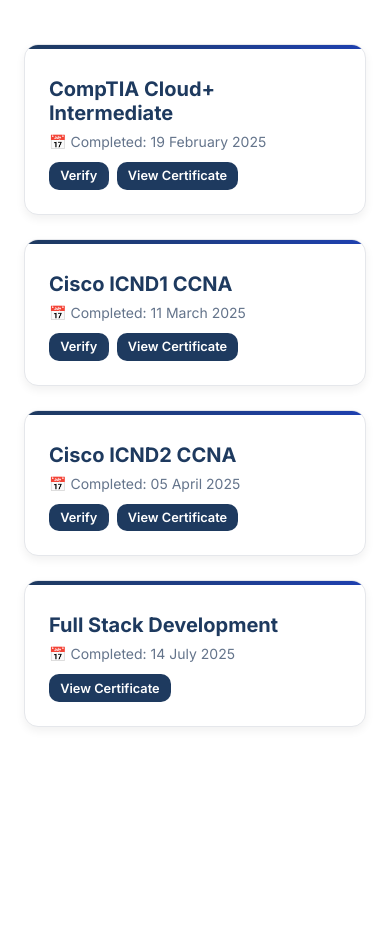
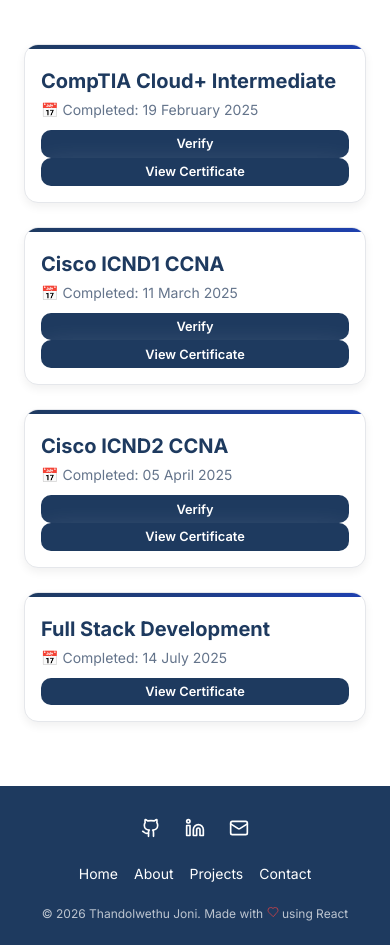
Before and after one commit to Jonii23/final_portfolio, a React (Vite) app: page /about in a window 390 px wide. Shown: the part 720-1665 px from the top of the page. Before the commit the page ends 1511 px from the top, so only its background shows below. Built offline with nearby package versions, Linux system fonts and the light colour scheme.

Commit message:
Update: Add responsive design, footer, hero background, fix UX issues

```diff
--- a/package.json
+++ b/package.json
@@ -27,8 +27,8 @@
     "@vitejs/plugin-react": "^4.3.4",
     "autoprefixer": "^10.4.20",
     "eslint": "^9.17.0",
+    "gh-pages": "^6.3.0",
     "tailwindcss": "^4.0.0-beta.6",
-    "vite": "^6.0.3",
-    "gh-pages": "^6.3.0"
+    "vite": "^6.0.3"
   }
 }
--- a/src/App.jsx
+++ b/src/App.jsx
@@ -8,35 +8,74 @@
 import Contact from "./pages/Contact";
 import Blog from "./pages/Blog";
 import Landing from "./components/Landing/Landing";
+import Footer from "./components/Footer";
 
 // Home page with all sections
 function HomePage() {
   return (
-    <main style={{ paddingTop: '5rem' }}>
+    <>
+      <main style={{ paddingTop: '5rem', minHeight: '100vh' }}>
         <section id="hero"><Hero /></section>
         <section id="about"><About /></section>
         <section id="projects"><Projects /></section>
         <section id="skills"><Skills /></section>
         <section id="contact"><Contact /></section>
-      <section id="blog"><Blog /></section>
+        {/* <section id="blog"><Blog /></section> */}
       </main>
+      <Footer />
+    </>
   );
 }
 
 // Main App Component
 function MainApp() {
   return (
-    <>
+    <div style={{ display: 'flex', flexDirection: 'column', minHeight: '100vh' }}>
       <Navbar />
       <Routes>
         <Route path="/" element={<HomePage />} />
-        <Route path="/about" element={<About />} />
-        <Route path="/projects" element={<Projects />} />
-        <Route path="/skills" element={<Skills />} />
-        <Route path="/contact" element={<Contact />} />
-        {/* <Route path="/blog" element={<Blog />} /> */}
+        <Route path="/about" element={
+          <>
+            <main style={{ flex: 1 }}>
+              <About />
+            </main>
+            <Footer />
+          </>
+        } />
+        <Route path="/projects" element={
+          <>
+            <main style={{ flex: 1 }}>
+              <Projects />
+            </main>
+            <Footer />
+          </>
+        } />
+        <Route path="/skills" element={
+          <>
+            <main style={{ flex: 1 }}>
+              <Skills />
+            </main>
+            <Footer />
+          </>
+        } />
+        <Route path="/contact" element={
+          <>
+            <main style={{ flex: 1 }}>
+              <Contact />
+            </main>
+            <Footer />
+          </>
+        } />
+        {/* <Route path="/blog" element={
+          <>
+            <main style={{ flex: 1 }}>
+              <Blog />
+            </main>
+            <Footer />
+          </>
+        } /> */}
       </Routes>
-    </>
+    </div>
   );
 }
 
--- a/src/components/Footer.jsx
+++ b/src/components/Footer.jsx
@@ -0,0 +1,95 @@
+import React from "react";
+import { Link } from "react-router-dom";
+import { Github, Linkedin, Mail, Heart } from "lucide-react";
+
+export default function Footer() {
+  const currentYear = new Date().getFullYear();
+
+  return (
+    <footer
+      style={{
+        background: "var(--navy)",
+        color: "white",
+        padding: "2rem 1rem",
+        marginTop: "auto",
+      }}
+    >
+      <div
+        style={{
+          maxWidth: "1200px",
+          margin: "0 auto",
+          textAlign: "center",
+        }}
+      >
+        {/* Social Links */}
+        <div
+          style={{
+            display: "flex",
+            justifyContent: "center",
+            gap: "1.5rem",
+            marginBottom: "1.5rem",
+            flexWrap: "wrap",
+          }}
+        >
+          <a
+            href="https://github.com/Jonii23"
+            target="_blank"
+            rel="noopener noreferrer"
+            style={{ color: "white", transition: "opacity 0.3s" }}
+            onMouseEnter={(e) => (e.target.style.opacity = "0.7")}
+            onMouseLeave={(e) => (e.target.style.opacity = "1")}
+          >
+            <Github size={20} />
+          </a>
+          <a
+            href="https://linkedin.com/in/olwethujoni"
+            target="_blank"
+            rel="noopener noreferrer"
+            style={{ color: "white", transition: "opacity 0.3s" }}
+            onMouseEnter={(e) => (e.target.style.opacity = "0.7")}
+            onMouseLeave={(e) => (e.target.style.opacity = "1")}
+          >
+            <Linkedin size={20} />
+          </a>
+          <a
+            href="mailto:jonithandolwethu05@gmail.com"
+            style={{ color: "white", transition: "opacity 0.3s" }}
+            onMouseEnter={(e) => (e.target.style.opacity = "0.7")}
+            onMouseLeave={(e) => (e.target.style.opacity = "1")}
+          >
+            <Mail size={20} />
+          </a>
+        </div>
+
+        {/* Quick Links */}
+        <div
+          style={{
+            display: "flex",
+            justifyContent: "center",
+            gap: "1rem",
+            flexWrap: "wrap",
+            marginBottom: "1.5rem",
+          }}
+        >
+          <Link to="/" style={{ color: "white", textDecoration: "none", fontSize: "0.875rem" }}>
+            Home
+          </Link>
+          <Link to="/about" style={{ color: "white", textDecoration: "none", fontSize: "0.875rem" }}>
+            About
+          </Link>
+          <Link to="/projects" style={{ color: "white", textDecoration: "none", fontSize: "0.875rem" }}>
+            Projects
+          </Link>
+          <Link to="/contact" style={{ color: "white", textDecoration: "none", fontSize: "0.875rem" }}>
+            Contact
+          </Link>
+        </div>
+
+        {/* Copyright */}
+        <p style={{ fontSize: "0.75rem", opacity: 0.7, margin: 0 }}>
+          © {currentYear} Thandolwethu Joni. Made with <Heart size={12} style={{ display: "inline", color: "#ef4444" }} /> using React
+        </p>
+      </div>
+    </footer>
+  );
+}
--- /dev/null
+++ b/src/components/GitHubRepos.jsx
@@ -0,0 +1,129 @@
+import React, { useEffect, useState } from "react";
+
+export default function GitHubRepos({ username = "Jonii23", max = 6 }) {
+  const [repos, setRepos] = useState([]);
+  const [loading, setLoading] = useState(true);
+  const [error, setError] = useState(null);
+
+  useEffect(() => {
+    async function fetchRepos() {
+      try {
+        setLoading(true);
+        const response = await fetch(
+          `https://api.github.com/users/${username}/repos?sort=updated&per_page=100`
+        );
+
+        if (!response.ok) throw new Error("GitHub API Error");
+
+        const data = await response.json();
+
+        // Sort by updated date and get the most recent ones
+        const sortedRepos = data
+          .sort((a, b) => new Date(b.updated_at) - new Date(a.updated_at))
+          .slice(0, max);
+
+        setRepos(sortedRepos);
+        setError(null);
+      } catch (err) {
+        console.error(err);
+        setError("Failed to load repositories");
+      } finally {
+        setLoading(false);
+      }
+    }
+
+    fetchRepos();
+  }, [username, max]);
+
+  if (loading) {
+    return (
+      <div style={{ textAlign: "center", padding: "2rem" }}>
+        <p>Loading repositories...</p>
+      </div>
+    );
+  }
+
+  if (error) {
+    return (
+      <div style={{ textAlign: "center", padding: "2rem", color: "#dc2626" }}>
+        <p>{error}</p>
+      </div>
+    );
+  }
+
+  if (repos.length === 0) {
+    return (
+      <div style={{ textAlign: "center", padding: "2rem" }}>
+        <p>No repositories found</p>
+      </div>
+    );
+  }
+
+  return (
+    <div style={{
+      display: 'grid',
+      gridTemplateColumns: 'repeat(auto-fill, minmax(300px, 1fr))',
+      gap: '1.5rem',
+      marginTop: '1rem'
+    }}>
+      {repos.map((repo) => (
+        <div key={repo.id} className="card">
+          <h3 style={{
+            fontSize: '1.125rem',
+            fontWeight: 'bold',
+            color: 'var(--navy)',
+            marginBottom: '0.5rem',
+            overflow: 'hidden',
+            textOverflow: 'ellipsis',
+            whiteSpace: 'nowrap'
+          }}>
+            {repo.name}
+          </h3>
+          <p style={{
+            fontSize: '0.875rem',
+            color: '#64748b',
+            marginBottom: '1rem',
+            lineHeight: '1.5',
+            minHeight: '3rem'
+          }}>
+            {repo.description || "No description available"}
+          </p>
+          <div style={{
+            display: 'flex',
+            justifyContent: 'space-between',
+            alignItems: 'center',
+            flexWrap: 'wrap',
+            gap: '0.5rem'
+          }}>
+            <a
+              href={repo.html_url}
+              target="_blank"
+              rel="noopener noreferrer"
+              style={{
+                color: 'var(--accent)',
+                textDecoration: 'none',
+                fontSize: '0.875rem',
+                fontWeight: '500'
+              }}
+              onMouseEnter={(e) => e.target.style.textDecoration = 'underline'}
+              onMouseLeave={(e) => e.target.style.textDecoration = 'none'}
+            >
+              View Repository →
+            </a>
+            {repo.language && (
+              <span style={{
+                fontSize: '0.75rem',
+                padding: '0.25rem 0.5rem',
+                background: '#f1f5f9',
+                borderRadius: '4px',
+                color: '#475569'
+              }}>
+                {repo.language}
+              </span>
+            )}
+          </div>
+        </div>
+      ))}
+    </div>
+  );
+}
--- a/src/components/Navbar.jsx
+++ b/src/components/Navbar.jsx
@@ -7,7 +7,7 @@
   { label: "Projects", to: "/projects" },
   { label: "Skills", to: "/skills" },
   { label: "Contact", to: "/contact" },
-  { label: "Blog", to: "/blog" },
+  // { label: "Blog", to: "/blog" },
 ];
 
 export default function Navbar() {
--- a/src/index.css
+++ b/src/index.css
@@ -81,3 +81,96 @@
   font-weight: 600;
   border: none;
 }
+
+/* ========================================
+   RESPONSIVE DESIGN - MOBILE FRIENDLY
+======================================== */
+
+/* Tablets and smaller laptops */
+@media (max-width: 1024px) {
+  .section-title {
+    font-size: 2rem;
+  }
+
+  .card {
+    padding: 1.25rem;
+  }
+}
+
+/* Mobile devices */
+@media (max-width: 768px) {
+  .section-title {
+    font-size: 1.75rem;
+  }
+
+  .section-sub {
+    font-size: 0.95rem;
+  }
+
+  .card {
+    padding: 1rem;
+  }
+
+  .btn-primary,
+  .btn-outline {
+    padding: 0.6rem 1.2rem;
+    font-size: 0.95rem;
+    width: 100%;
+    text-align: center;
+  }
+}
+
+/* Small mobile devices */
+@media (max-width: 480px) {
+  .section-title {
+    font-size: 1.5rem;
+  }
+
+  body {
+    font-size: 0.9rem;
+  }
+}
+
+/* Fix button hover on mobile */
+@media (hover: none) {
+  .btn-primary:hover {
+    background: var(--navy);
+    color: white;
+  }
+}
+
+/* Footer Responsive Styles */
+@media (max-width: 768px) {
+  footer {
+    text-align: center;
+  }
+
+  footer h3, footer h4 {
+    text-align: center;
+  }
+
+  footer h3 span {
+    left: 50%;
+    transform: translateX(-50%);
+  }
+
+  footer ul li {
+    justify-content: center;
+  }
+
+  .footer-social {
+    justify-content: center;
+  }
+}
+
+@media (max-width: 640px) {
+  footer {
+    padding: 2rem 1rem 1.5rem !important;
+  }
+
+  footer .bottom-bar {
+    flex-direction: column;
+    text-align: center;
+    gap: 0.5rem;
+  }
+}
--- a/src/pages/Resume.jsx
+++ b/src/pages/Resume.jsx
@@ -91,7 +91,7 @@
           flexWrap: 'wrap'
         }}>
           <a
-            href="/public/CURRICULUM VITAE OF THANDOLWETHU JONI-1.pdf"
+            href="/CURRICULUM VITAE OF THANDOLWETHU JONI-1.pdf"
             download
             className="btn-primary"
           >
--- a/src/router.jsx
+++ b/src/router.jsx
@@ -10,19 +10,23 @@
 import CreatePost from "./pages/CreatePost.jsx";
 import EditPost from "./pages/EditPost.jsx";
 import Navbar from "./components/Navbar.jsx";
+import Footer from "./components/Footer";
 
 // Admin
 import AdminLogin from "./admin/Login.jsx";
 import Dashboard from "./admin/Dashboard.jsx";
 import ProtectedRoute from "./admin/ProtectedRoute.jsx";
 
-// Layout wrapper with Navbar
+// Layout wrapper with Navbar and Footer
 function Layout({ children }) {
   return (
-    <>
+    <div style={{ display: 'flex', flexDirection: 'column', minHeight: '100vh' }}>
       <Navbar />
-      {children}
-    </>
+      <main style={{ flex: 1 }}>
+        {children}
+      </main>
+      <Footer />
+    </div>
   );
 }
 
@@ -42,7 +46,7 @@
     element: <App />,
     errorElement: <NotFound />,
   },
-  // Public pages with navbar
+  // Public pages with navbar and footer
   {
     path: "/about",
     element: (
```
Also changed, not shown: public/hero-bg.jpeg. Lines whose indentation alone changed are shown as unchanged.
